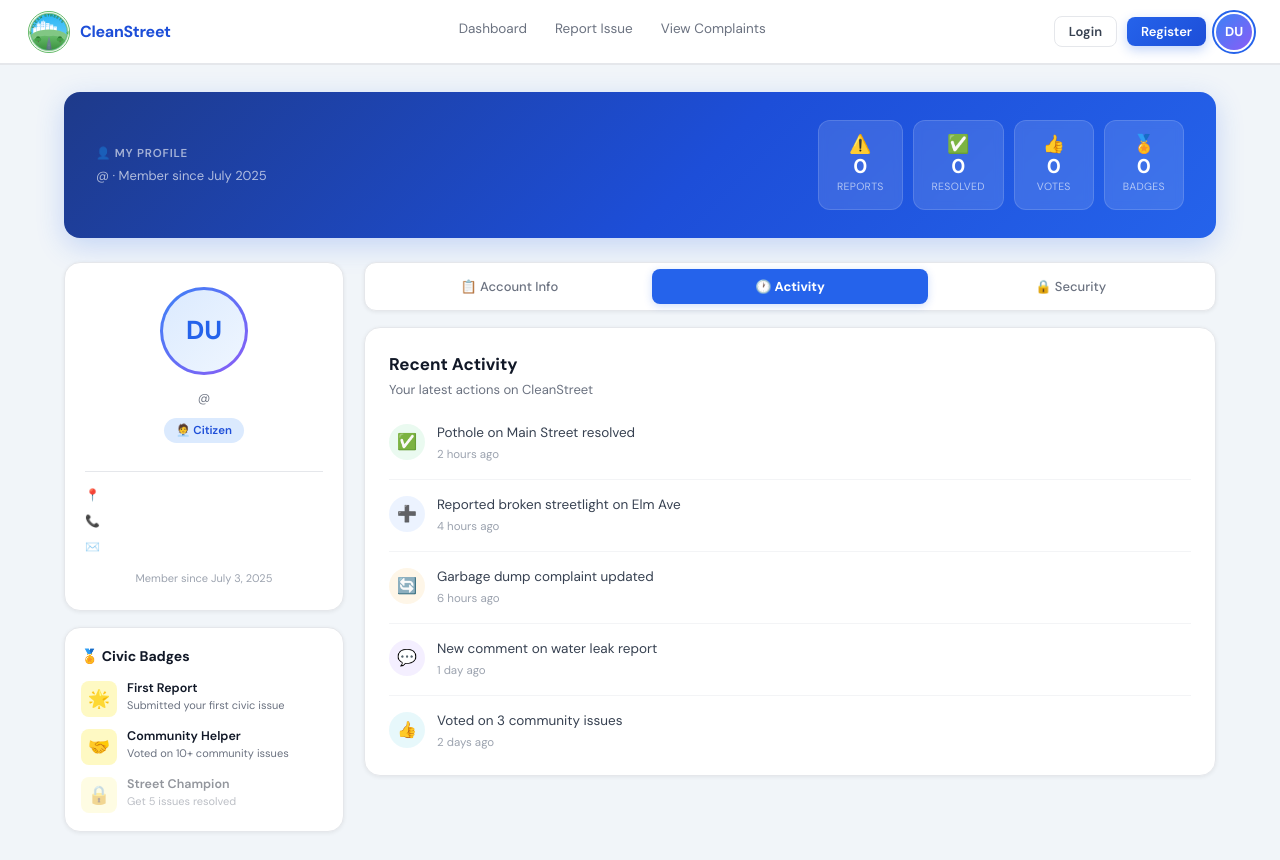
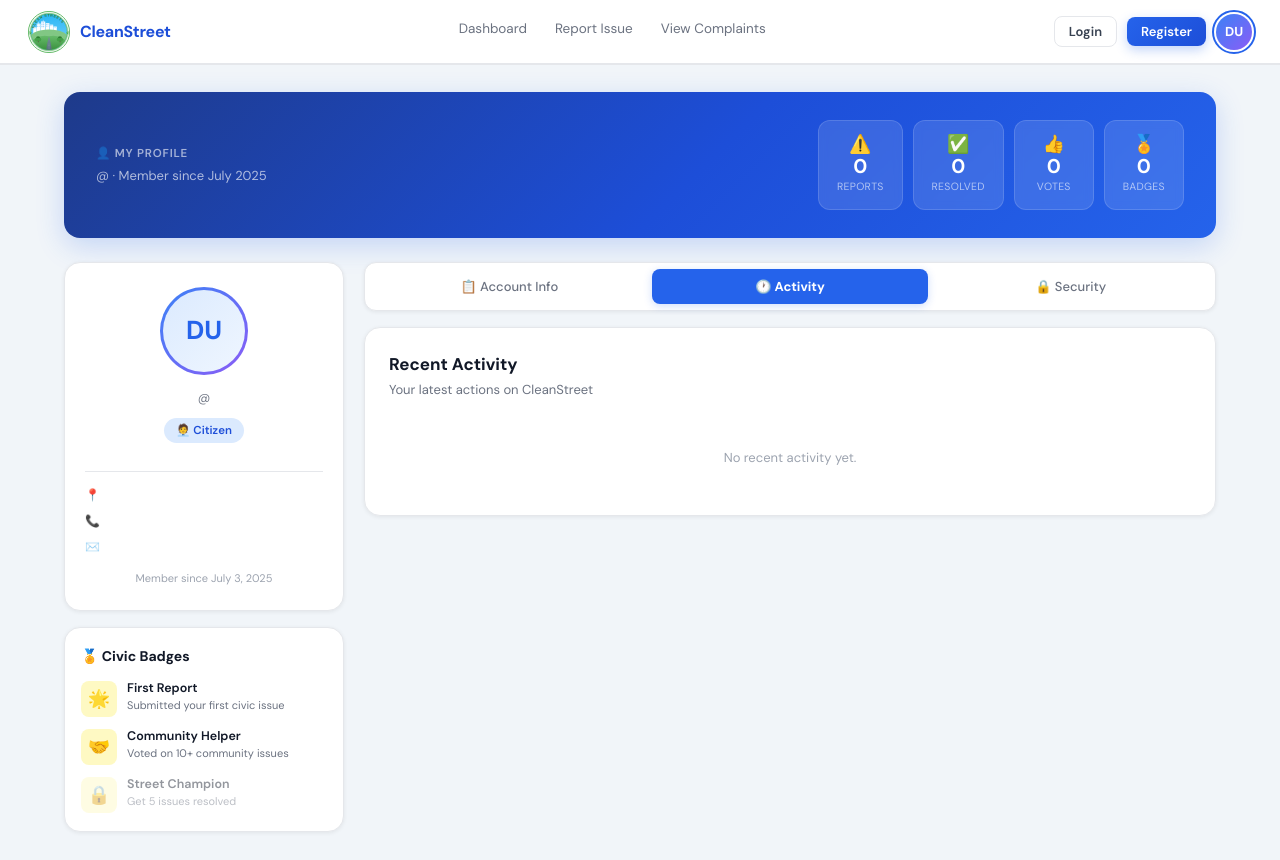
Before and after one commit to springboardmentor1607-maker/Group1_Team1, a React (Create React App) app in the folder frontend/: page /profile in a window 1280 px wide. Both pictures are taken after a click on the button "🕐 Activity". Built offline with nearby package versions, Linux system fonts and the light colour scheme.

Commit message:
Removed demo data from profile page

```diff
--- a/frontend/src/pages/Profile.jsx
+++ b/frontend/src/pages/Profile.jsx
@@ -333,22 +333,15 @@ function Profile() {
                                         <p className="pf-card__sub">Your latest actions on CleanStreet</p>
                                     </div>
                                 </div>
+                                {/*
+                                    TODO (Backend): Fetch real activity from API.
+                                    Suggested endpoint: GET /api/users/me/activity?limit=10
+                                    Expected response: [{ icon, text, time, color }]
+                                */}
                                 <div className="pf-activity-list">
-                                    {[
-                                        { icon: "✅", text: "Pothole on Main Street resolved", time: "2 hours ago", color: "#22c55e" },
-                                        { icon: "➕", text: "Reported broken streetlight on Elm Ave", time: "4 hours ago", color: "#3b82f6" },
-                                        { icon: "🔄", text: "Garbage dump complaint updated", time: "6 hours ago", color: "#f59e0b" },
-                                        { icon: "💬", text: "New comment on water leak report", time: "1 day ago", color: "#8b5cf6" },
-                                        { icon: "👍", text: "Voted on 3 community issues", time: "2 days ago", color: "#06b6d4" },
-                                    ].map((a, i) => (
-                                        <div key={i} className="pf-activity-item">
-                                            <div className="pf-activity-item__icon" style={{ background: a.color + "18" }}>{a.icon}</div>
-                                            <div className="pf-activity-item__body">
-                                                <p className="pf-activity-item__text">{a.text}</p>
-                                                <p className="pf-activity-item__time">{a.time}</p>
-                                            </div>
-                                        </div>
-                                    ))}
+                                    <div style={{ textAlign: "center", color: "#9ca3af", fontSize: 13, padding: "24px 0" }}>
+                                        No recent activity yet.
+                                    </div>
                                 </div>
                             </div>
                         )}
```
